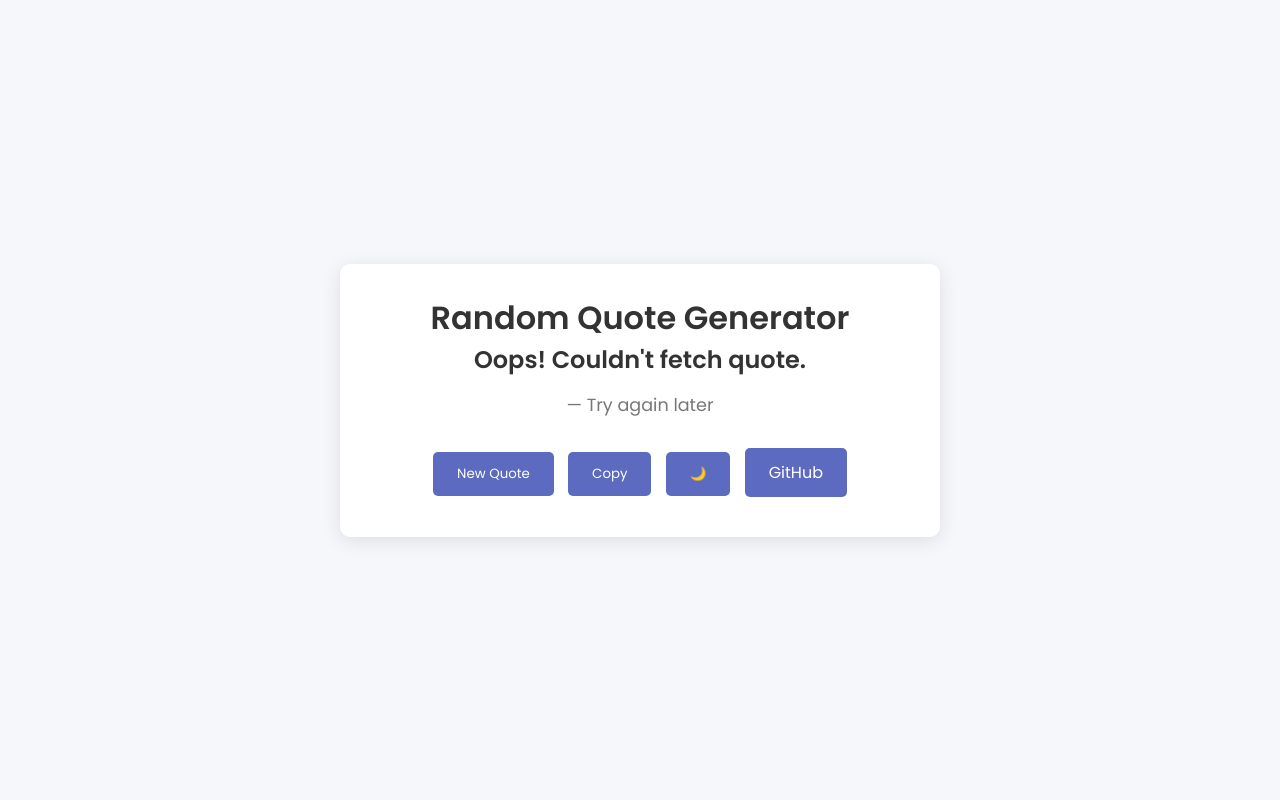
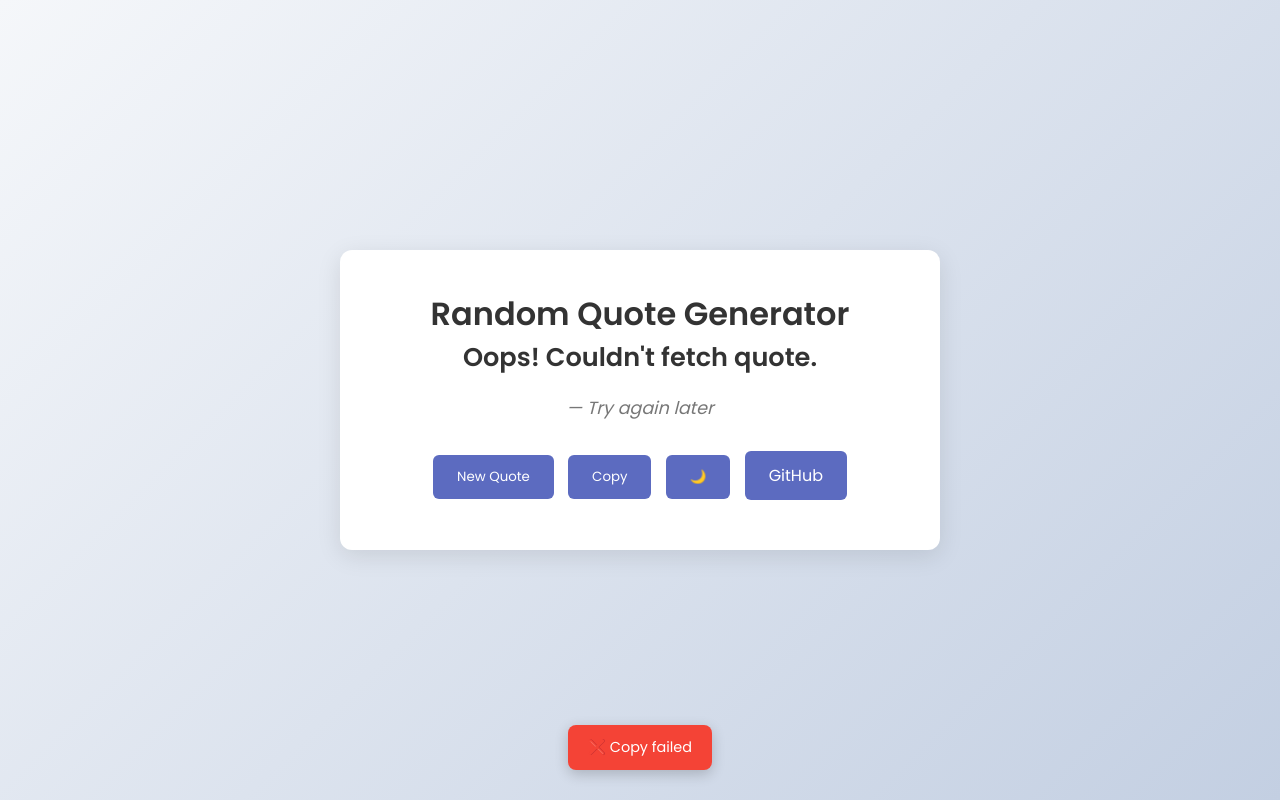
Before and after one commit to sidhu17/random-quote-generator, a plain HTML site: page index.html in a window 1280 px wide. Both pictures are taken after a click on the button "Copy". Drawn offline with Linux system fonts and the light colour scheme; no server answers.

Commit message:
Improvements

```diff
--- a/script.js
+++ b/script.js
@@ -5,7 +5,21 @@ const copyBtn = document.getElementById("copy-quote");
 const toggleDarkBtn = document.getElementById("toggle-dark");
 const quoteBox = document.getElementById("quote-box");
 
-// Fetch from frontend-safe API
+// Show toast message
+function showToast(message, type = "info") {
+  const toast = document.createElement("div");
+  toast.className = `toast ${type}`;
+  toast.textContent = message;
+
+  document.body.appendChild(toast);
+  setTimeout(() => toast.classList.add("show"), 10);
+  setTimeout(() => {
+    toast.classList.remove("show");
+    setTimeout(() => toast.remove(), 300);
+  }, 3000);
+}
+
+// Fetch quote from a safe API
 async function fetchQuote() {
   quoteText.textContent = "Loading...";
   quoteAuthor.textContent = "—";
@@ -20,6 +34,7 @@ async function fetchQuote() {
     quoteText.textContent = "Oops! Couldn't fetch quote.";
     quoteAuthor.textContent = "— Try again later";
     console.error("Fetch failed:", err);
+    showToast("❌ Failed to load quote", "error");
   } finally {
     quoteBox.classList.add("fade");
   }
@@ -29,8 +44,8 @@ async function fetchQuote() {
 function copyQuote() {
   const text = `${quoteText.textContent} ${quoteAuthor.textContent}`;
   navigator.clipboard.writeText(text)
-    .then(() => alert("Quote copied!"))
-    .catch(() => alert("Copy failed"));
+    .then(() => showToast("✅ Quote copied!", "success"))
+    .catch(() => showToast("❌ Copy failed", "error"));
 }
 
 // Toggle dark mode
--- a/style.css
+++ b/style.css
@@ -6,7 +6,7 @@
 }
 
 body {
-  background: #f5f7fa;
+  background: linear-gradient(135deg, #f5f7fa, #c3cfe2);
   color: #333;
   display: flex;
   flex-direction: column;
@@ -18,17 +18,17 @@ body {
 }
 
 body.dark {
-  background: #121212;
+  background: linear-gradient(135deg, #121212, #1c1c1c);
   color: #e0e0e0;
 }
 
 .container {
   background: #ffffff;
-  padding: 30px;
+  padding: 40px 25px;
   max-width: 600px;
   width: 100%;
-  border-radius: 10px;
-  box-shadow: 0 4px 20px rgba(0, 0, 0, 0.1);
+  border-radius: 12px;
+  box-shadow: 0 6px 25px rgba(0, 0, 0, 0.1);
   text-align: center;
   transition: background 0.3s, color 0.3s;
 }
@@ -38,15 +38,17 @@ body.dark .container {
 }
 
 #quote-text {
-  font-size: 1.5rem;
-  margin-bottom: 15px;
+  font-size: 1.6rem;
+  margin-bottom: 18px;
   font-weight: 600;
+  line-height: 1.5;
 }
 
 #quote-author {
   font-size: 1.1rem;
   color: #777;
   margin-bottom: 30px;
+  font-style: italic;
 }
 
 body.dark #quote-author {
@@ -58,16 +60,17 @@ button, #github-link {
   color: #fff;
   border: none;
   padding: 12px 24px;
-  border-radius: 5px;
+  border-radius: 6px;
   cursor: pointer;
   margin: 0 5px 10px;
-  transition: background 0.3s ease;
+  transition: background 0.3s ease, transform 0.2s;
   text-decoration: none;
   display: inline-block;
 }
 
 button:hover, #github-link:hover {
   background: #3949ab;
+  transform: translateY(-2px);
 }
 
 .fade {
@@ -78,3 +81,58 @@ button:hover, #github-link:hover {
   from { opacity: 0; transform: translateY(10px); }
   to { opacity: 1; transform: translateY(0); }
 }
+
+/* Responsive layout */
+@media (max-width: 500px) {
+  #quote-text {
+    font-size: 1.2rem;
+  }
+
+  .container {
+    padding: 30px 20px;
+  }
+
+  button, #github-link {
+    padding: 10px 18px;
+    font-size: 0.9rem;
+  }
+}
+
+/* Toast for alerts */
+.toast {
+  position: fixed;
+  bottom: 30px;
+  left: 50%;
+  transform: translateX(-50%) translateY(20px);
+  background: #323232;
+  color: #fff;
+  padding: 12px 20px;
+  border-radius: 8px;
+  font-size: 0.9rem;
+  opacity: 0;
+  pointer-events: none;
+  transition: all 0.3s ease;
+  z-index: 9999;
+  max-width: 90%;
+  text-align: center;
+  box-shadow: 0 4px 14px rgba(0, 0, 0, 0.2);
+}
+
+.toast.show {
+  opacity: 1;
+  transform: translateX(-50%) translateY(0);
+  pointer-events: auto;
+}
+
+body.dark .toast {
+  background: #444;
+  color: #e0e0e0;
+}
+
+.toast.success {
+  background: #4caf50;
+}
+
+.toast.error {
+  background: #f44336;
+}
```
